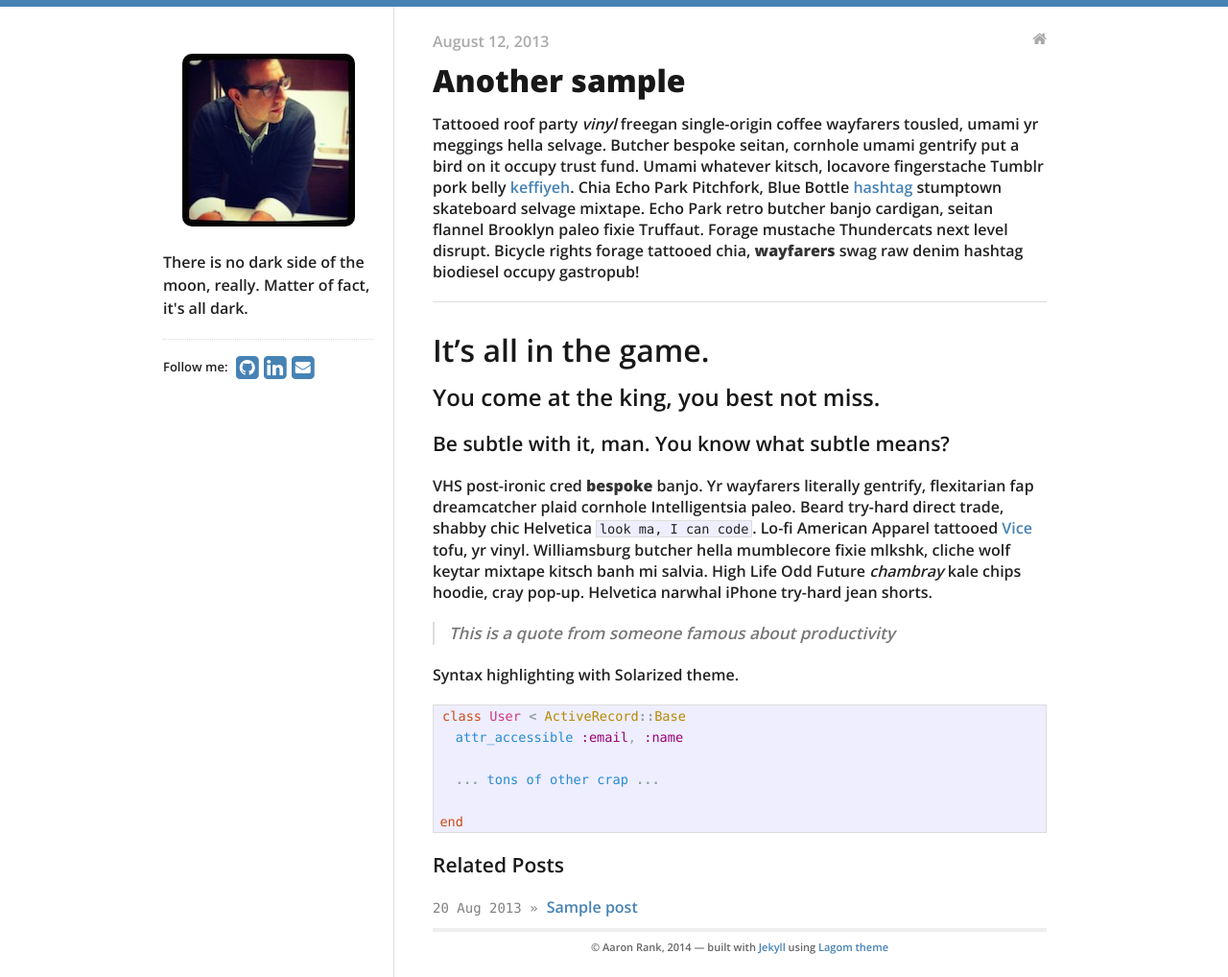
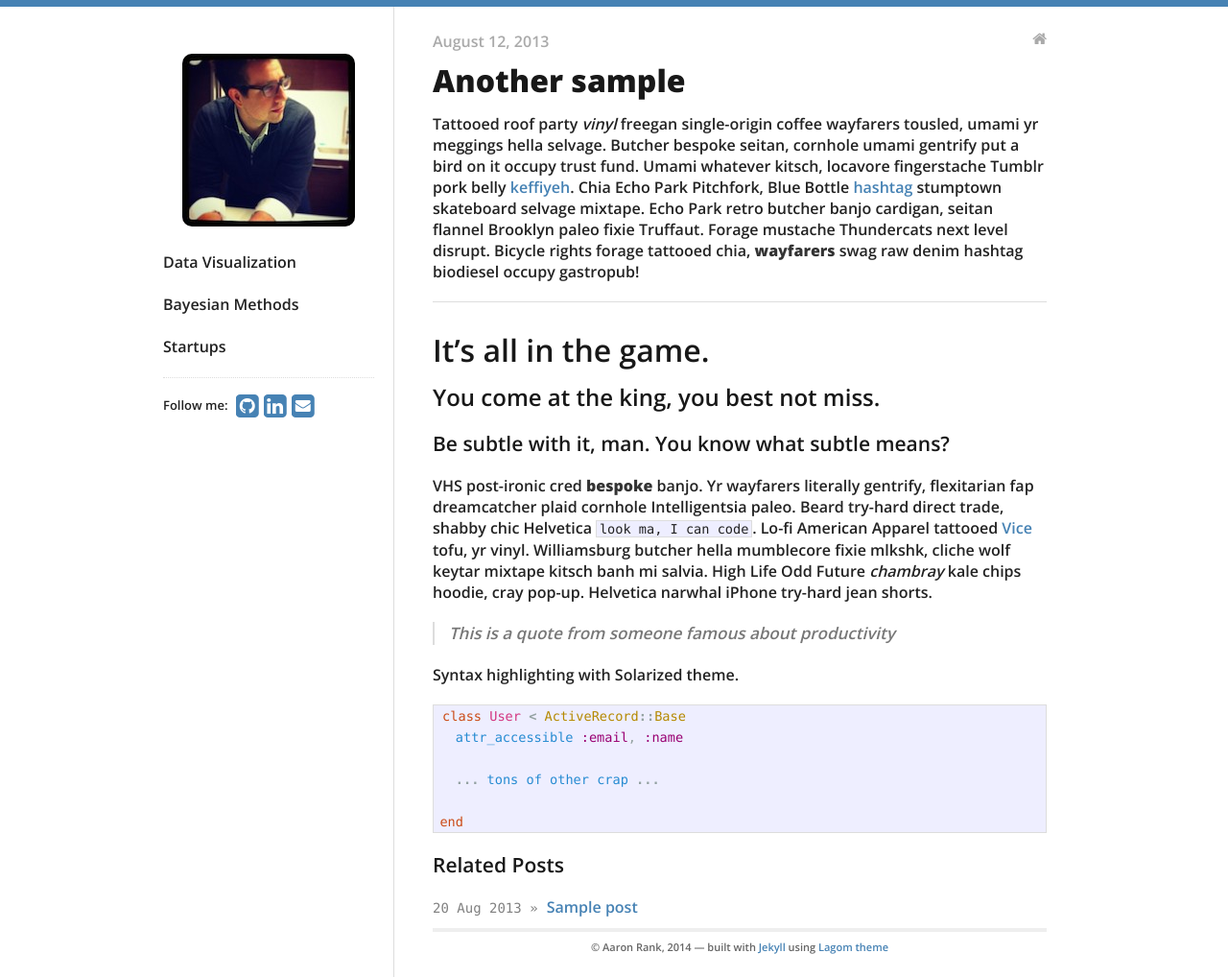
Before and after one commit to rankam/rankam.github.io, a Jekyll site: the page built from _posts/2013-08-12-another-sample.md, in a window 1280 px wide. Shown: the whole page at 96% size. Built offline with Jekyll 4.4.1, drawn with Linux system fonts in a browser that asks for light colours; nearby versions of some CDN libraries.

Commit message:
Update sidebar.html

```diff
--- a/_includes/sidebar.html
+++ b/_includes/sidebar.html
@@ -4,7 +4,9 @@
     <img src="/profile.jpeg" id="logo" alt="Blog logo"/>
   </a>
   <ul>
-  <p>There is no dark side of the moon, really. Matter of fact, it's all dark.</p>
+  <p>Data Visualization</p>
+  <p>Bayesian Methods</p>
+  <p>Startups</p>
   <hr/>
   <div>
     <div id="social">
```
